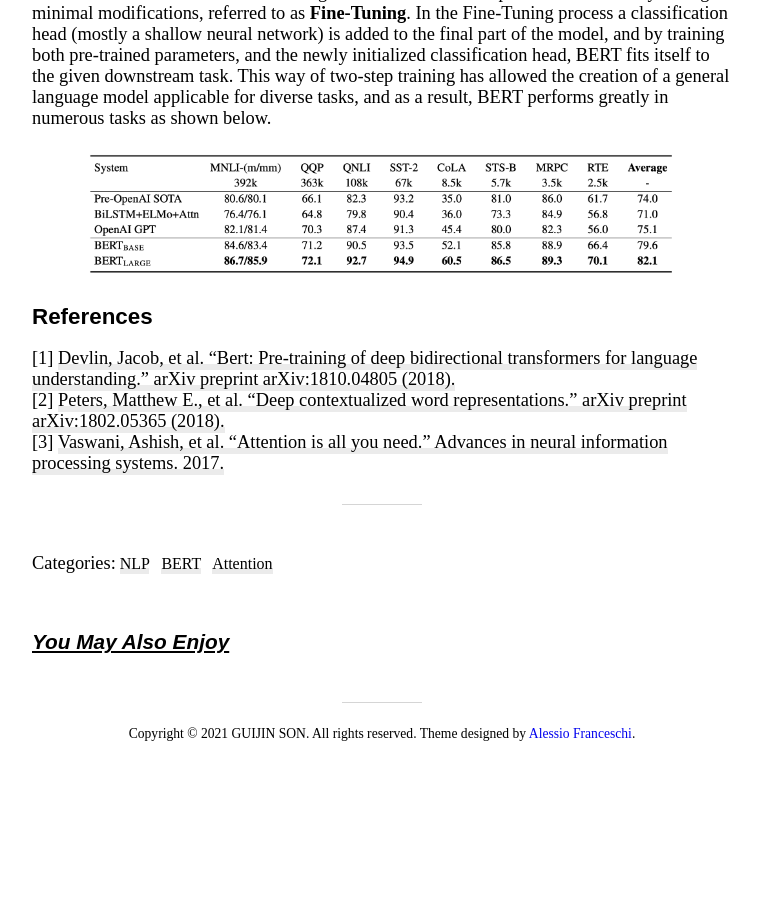
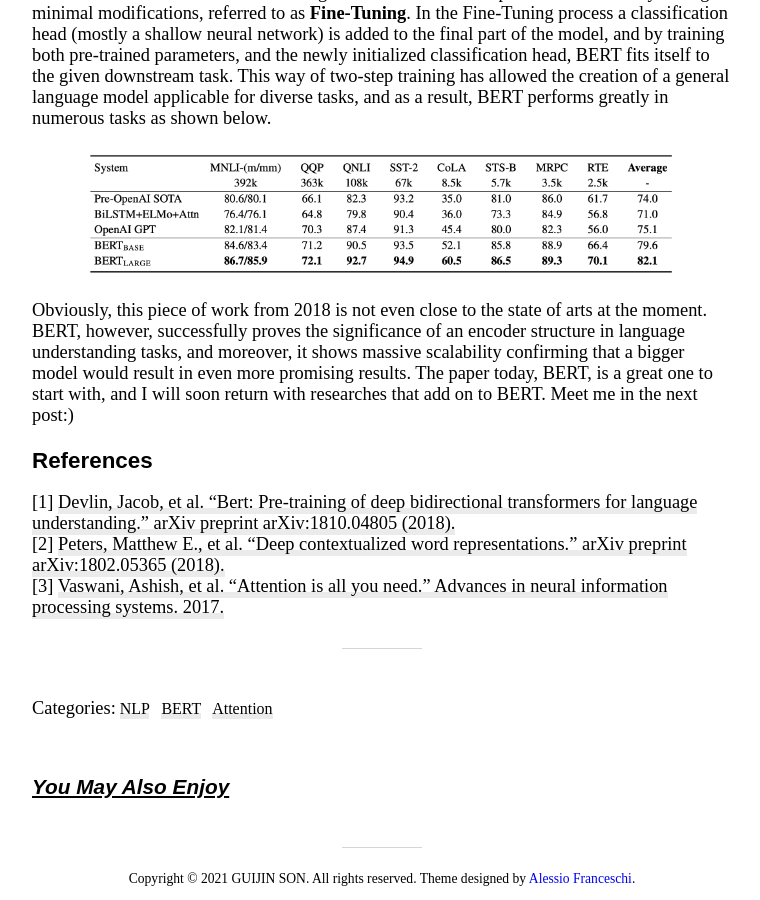
Before and after one commit to guijinSON/guijinSON.github.io, a Jekyll site: the page built from _posts/2021-08-15-An NLP Classic, BERT.md, in a window 1280 px wide and 900 px high, scrolled down 2682 px. Shown: the whole window, without its empty margins (258-1018 px from the left). Built offline with Jekyll 4.4.1, drawn with Linux system fonts in a browser that asks for light colours; nearby versions of some CDN libraries; comment, search, counter and statistics services are not loaded; before the commit the page ends 3438 px from its top, so only the background shows below that.

Commit message:
Update 2021-08-15-An NLP Classic, BERT.md

```diff
--- a/_posts/2021-08-15-An NLP Classic, BERT.md
+++ b/_posts/2021-08-15-An NLP Classic, BERT.md
@@ -41,6 +41,8 @@ As mentioned above BERT achieves significant results in multiple leaderboards on
 
 <image src="https://raw.githubusercontent.com/guijinSON/guijinSON.github.io/master/assets/img/An%20NLP%20Classic%2C%20BERT/benchmark.png" width=600px />
 
+Obviously, this piece of work from 2018 is not even close to the state of arts at the moment. BERT, however, successfully proves the significance of an encoder structure in language understanding tasks, and moreover, it shows massive scalability confirming that a bigger model would result in even more promising results. The paper today, BERT, is a great one to start with, and I will soon return with researches that add on to BERT. Meet me in the next post:)
+
 
 
 ### References
```
